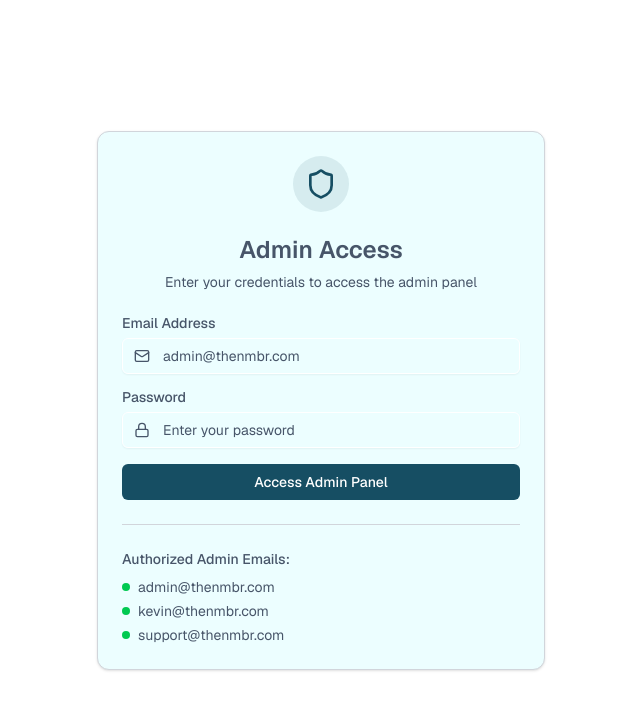
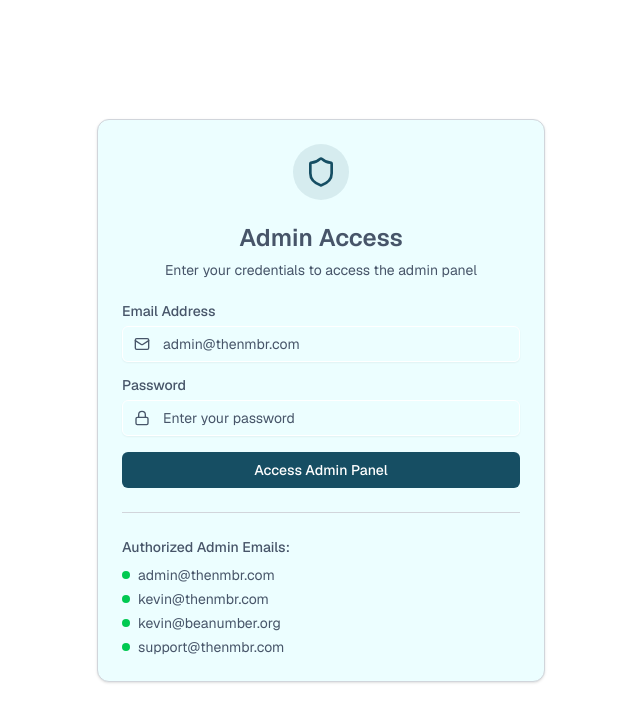
Before and after one commit to hershock48/thenmbr, a Next.js app: page /admin/auth in a window 1280 px wide. Shown: the top 722 px of the page, without its empty margins (319-959 px from the left). Built offline with nearby package versions, Linux system fonts and the light colour scheme; no server answers.

Commit message:
Add kevin@beanumber.org to admin login list

```diff
--- a/app/admin/auth/page.tsx
+++ b/app/admin/auth/page.tsx
@@ -15,12 +15,14 @@ import {
 const ADMIN_EMAILS = [
   'admin@thenmbr.com',
   'kevin@thenmbr.com',
+  'kevin@beanumber.org',
   'support@thenmbr.com'
 ]
 
 const ADMIN_ROLES = {
   'admin@thenmbr.com': 'super_admin',
   'kevin@thenmbr.com': 'super_admin',
+  'kevin@beanumber.org': 'super_admin',
   'support@thenmbr.com': 'admin'
 }
 
```
